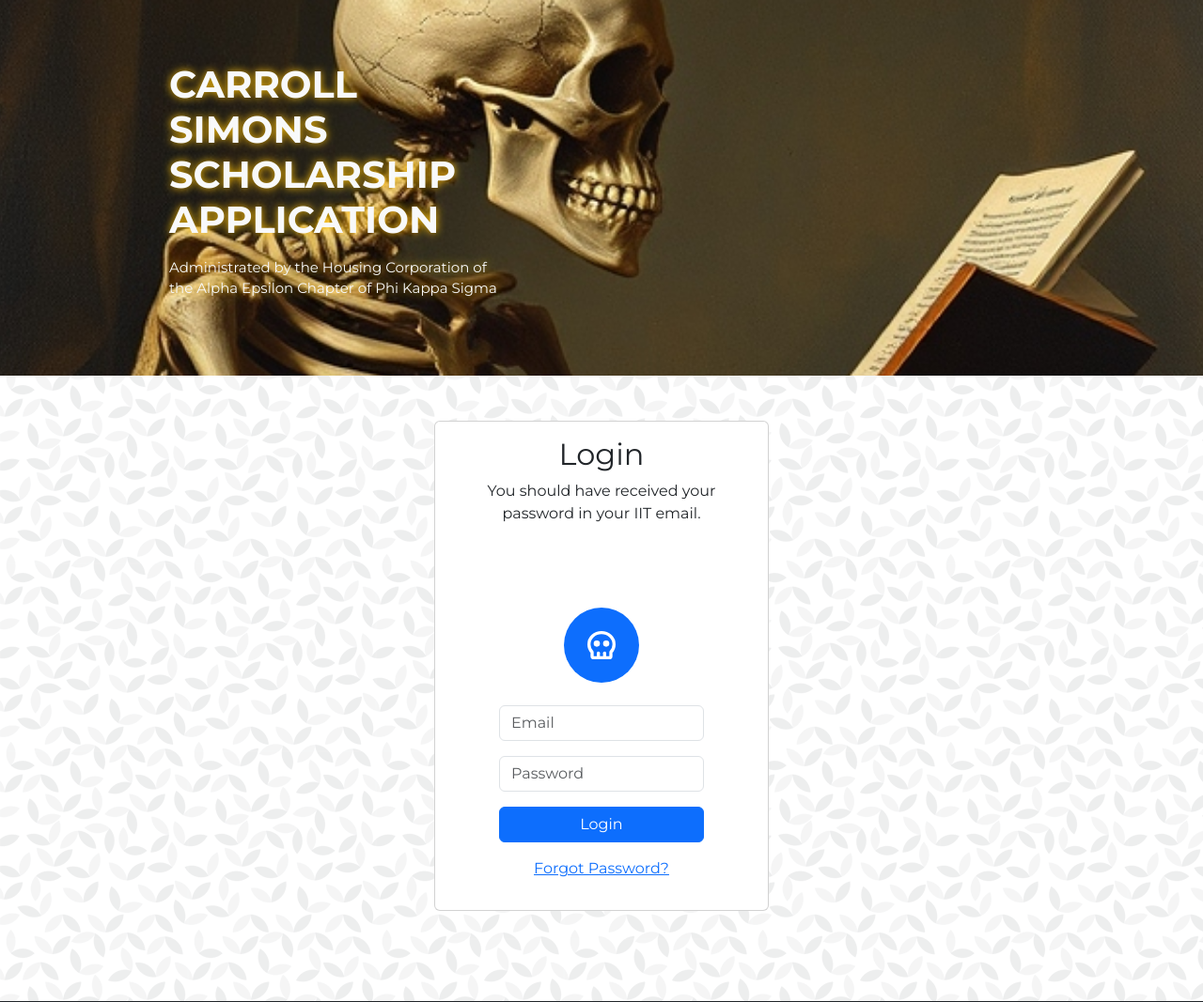
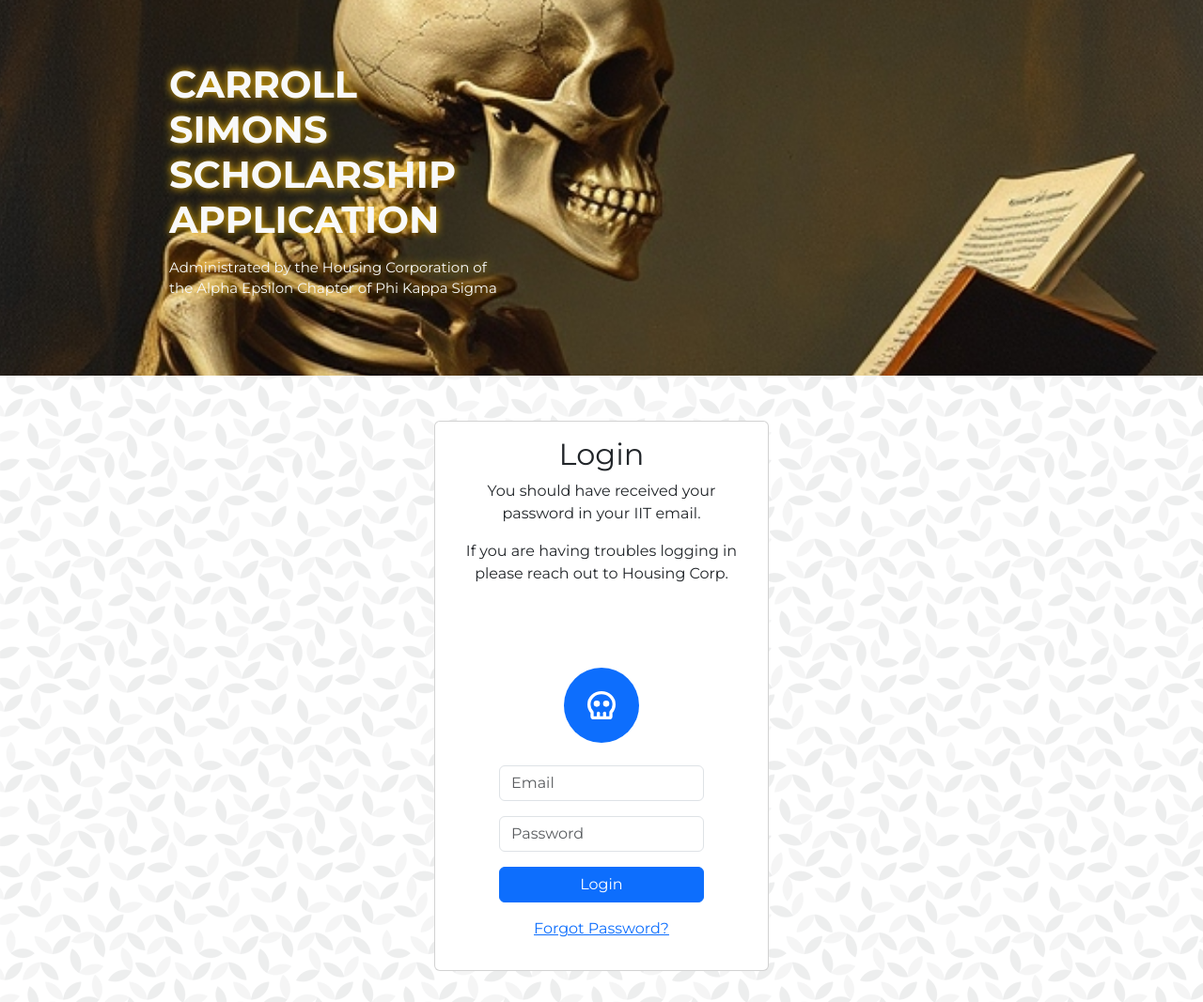
Before and after one commit to bschultz99/cks, a Flask app: page / in a window 1280 px wide. Shown: the top 1067 px of the page at 94% size. Run offline with Flask 3, Linux system fonts and the light colour scheme; some libraries are stand-ins or nearby versions.

Commit message:
Update index.html

```diff
--- a/templates/index.html
+++ b/templates/index.html
@@ -39,6 +39,7 @@
                                     <div class="col-md-12 text-center mx-auto">
                                         <h2>Login</h2>
                                         <p class="w-lg-50">You should have received your password in your IIT email.</p>
+                                        <p class="w-lg-50">If you are having troubles logging in please reach out to Housing Corp.</p>
                                     </div>
                                 </div>
                                 <div class="bs-icon-xl bs-icon-circle bs-icon-primary bs-icon my-4"><svg xmlns="http://www.w3.org/2000/svg" width="1em" height="1em" viewBox="0 0 24 24" stroke-width="2" stroke="currentColor" fill="none" stroke-linecap="round" stroke-linejoin="round" class="icon icon-tabler icon-tabler-skull">
```
